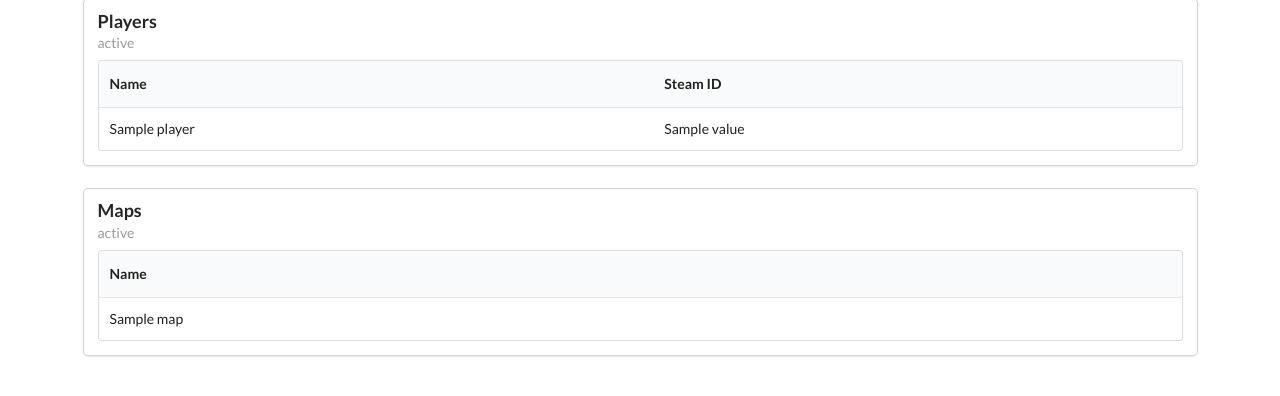
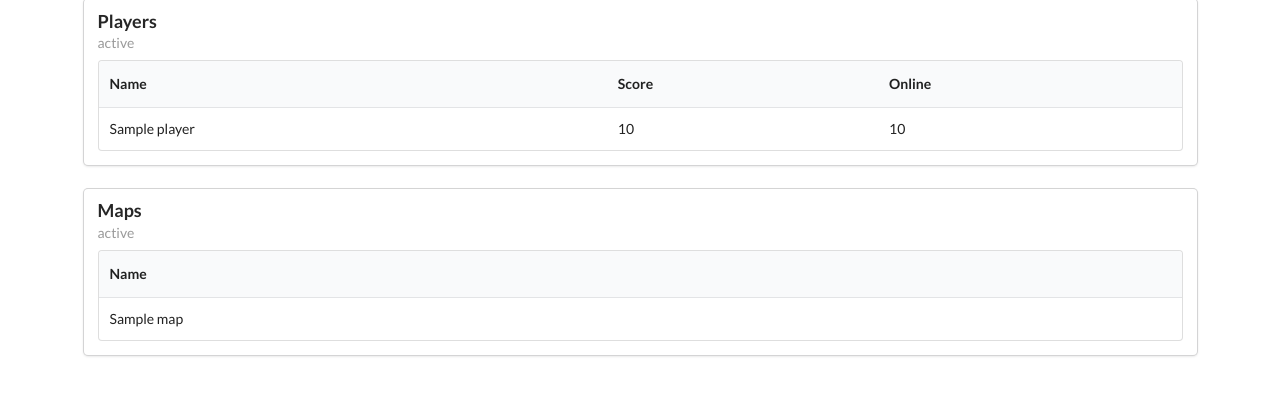
Before and after one commit to gionko/rcon-web, a Flask app: template templates/index.html in a window 1280 px wide. Shown: the part 57-453 px from the top of the page. Run offline with Flask 2, Linux system fonts and the light colour scheme; the template is opened without the code that fills it: most values are stand-ins (such as "Sample title", 1, 10 or a date in 2020); parts of the project's set-up code (start-up, migrations or seed data) failed here and were passed over; some libraries are stand-ins or nearby versions.

Commit message:
Get server info and player list via A2S instead

```diff
--- a/application.py
+++ b/application.py
@@ -6,6 +6,7 @@ import functools
 import os
 import re
 import simplekv.memory
+import valve.source.a2s
 import valve.rcon
 
 
@@ -66,21 +67,27 @@ def regex_single(string, regex):
 @app.route('/')
 @secured
 def index():
-    with valve.rcon.RCON(server, password) as rcon:
-        data = rcon('status')
+    info = valve.source.a2s.ServerQuerier(server).info()
 
-    title = regex_single(data, 'hostname *: *(.*)')
+    title = info['server_name']
 
-    players_status = regex_single(data, 'players *: *(\d* humans, \d* bots \(\d*/\d* max\)).*')
+    players_status = '{} players, {} bots'.format(info['player_count'], info['bot_count'])
     players = []
-    for name, value in regex_all(data, '# .*\d* .*\d* \"(.*)\" .*(STEAM.*?) .*'):
+    for p in sorted(valve.source.a2s.ServerQuerier(server).players()['players'], key=lambda p: p['score'], reverse=True):
+        m, s = divmod(p['duration'], 60)
+        h, m = divmod(m, 60)
+        if h > 0:
+            duration = '{:1.0f}:{:02.0f}:{:02.0f}'.format(h, m, s)
+        else:
+            duration = '{:02.0f}:{:02.0f}'.format(m, s)
         player = {
-            'name': name,
-            'value': value
+            'name': p['name'],
+            'score': p['score'],
+            'duration': duration
         }
         players.append(player)
 
-    maps_status = regex_single(data, 'map *: *(.*)')
+    maps_status = info['map']
     maps = [{'name': name, 'value': config['maps'][name]['value']} for name in config['maps']]
 
     return flask.render_template('index.html',
@@ -106,9 +113,12 @@ def login():
 @secured_ajax
 def ban():
     data = flask.request.get_json()
+    # TODO: rcon status, find steam id by matching the player name in data['player']
+    '''
     with valve.rcon.RCON(server, password) as rcon:
         rcon('banid {} {}'.format(data['period'], data['player']))
         rcon('kickid {} {}'.format(data['player'], data['message']))
+    '''
     return flask.jsonify(ok=True, error=None)
 
 
@@ -116,8 +126,11 @@ def ban():
 @secured_ajax
 def kick():
     data = flask.request.get_json()
+    # TODO: rcon status, find steam id by matching the player name in data['player']
+    '''
     with valve.rcon.RCON(server, password) as rcon:
         rcon('kickid {} {}'.format(data['player'], data['message']))
+    '''
     return flask.jsonify(ok=True, error=None)
 
 
--- a/static/index.js
+++ b/static/index.js
@@ -35,7 +35,6 @@ $('.rcon-button-ban-period').on('click', function(e) {
 // Open user dialog on user row click
 $('.user_action').click(function() {
 	name = $(this).data('name');
-	value = $(this).data('value');
 	$('.value-user').text(name);
 	$('.user_dialog').modal('show');
 });
@@ -67,14 +66,14 @@ $('.user_dialog').modal({
 	onApprove: function(e) {
 		if (e.hasClass('kick')) {
 			var data = {
-				player:  value,
+				player:  name,
 				message: $('.rcon-button-ban-msg.active').data('value')
 			};
 			ajax('kick', data);
 		} else
 		if (e.hasClass('ban')) {
 			var data = {
-				player:  value,
+				player:  name,
 				message: $('.rcon-button-ban-msg.active').data('value'),
 				period:  $('.rcon-button-ban-period.active').data('value')
 			};
--- a/templates/index.html
+++ b/templates/index.html
@@ -30,14 +30,16 @@
 								<thead>
 									<tr>
 										<th>Name</th>
-										<th>Steam ID</th>
+										<th>Score</th>
+										<th>Online</th>
 									</tr>
 								</thead>
 								<tbody>
 									{% for player in players %}
 									<tr>
-										<td class="user_action" data-name="{{ player.name }}" data-value="{{ player.value }}">{{ player.name }}</td>
-										<td class="user_action" data-name="{{ player.name }}" data-value="{{ player.value }}">{{ player.value }}</td>
+										<td class="user_action" data-name="{{ player.name }}">{{ player.name }}</td>
+										<td class="user_action" data-name="{{ player.name }}">{{ player.score }}</td>
+										<td class="user_action" data-name="{{ player.name }}">{{ player.duration }}</td>
 									</tr>
 									{% endfor %}
 								</tbody>
```
